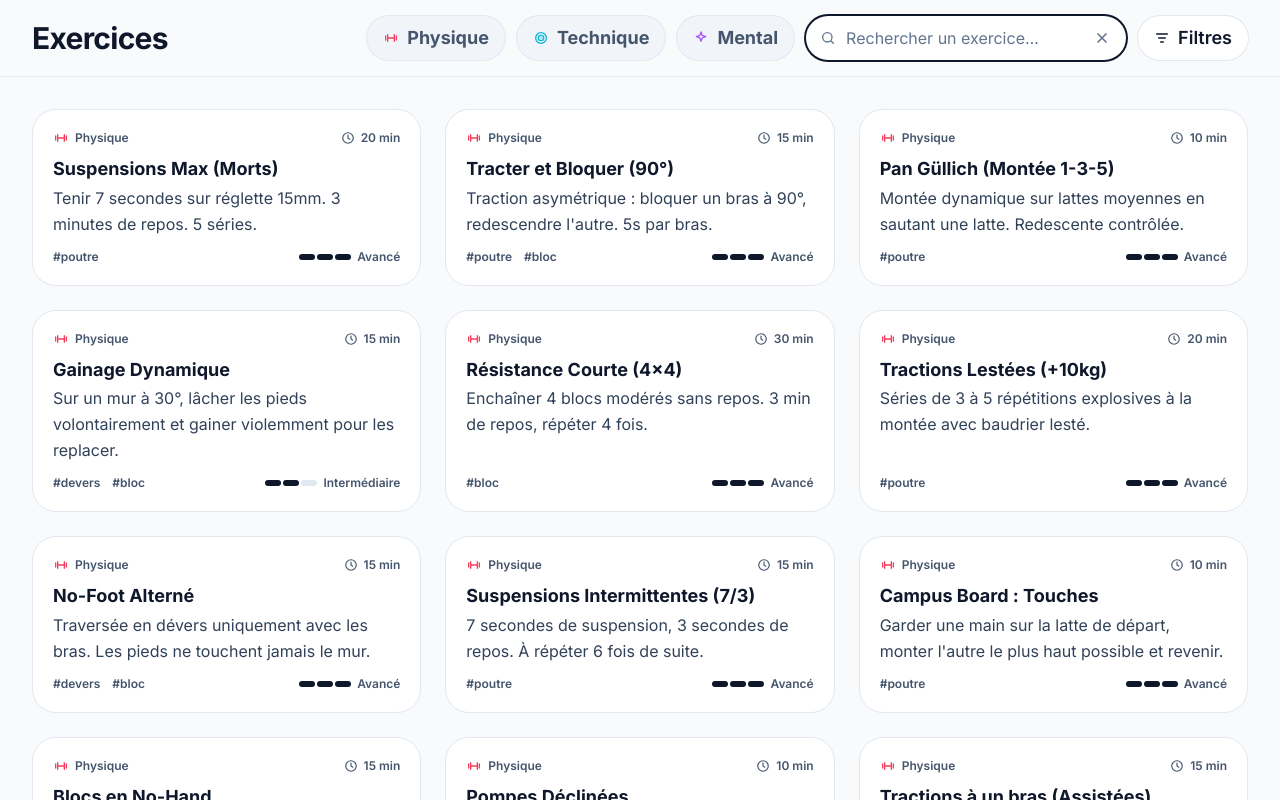
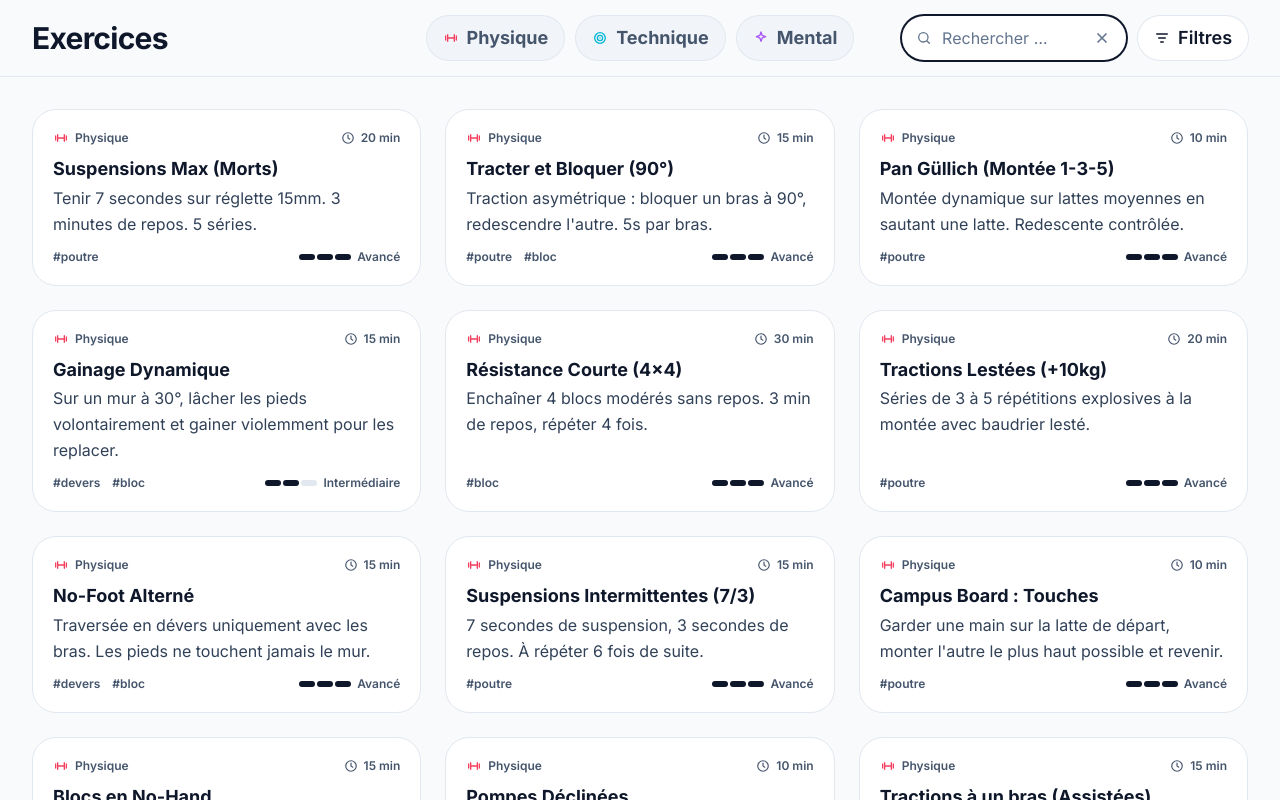
Before and after one commit to PHBasin/ascendbox, a Vue app: page / in a window 1280 px wide. Both pictures are taken after a click on the button "Rechercher un exercice". Shown: the top 800 px of the page. Built offline with nearby package versions, Linux system fonts and the light colour scheme.

Commit message:
fix: searchBar

```diff
--- a/src/components/HeaderToolbar.vue
+++ b/src/components/HeaderToolbar.vue
@@ -89,7 +89,7 @@ const chips = computed<Chip[]>(() => [
         class="flex items-center gap-2 sm:gap-3 lg:flex-1 lg:justify-end"
         :class="searchOpen ? 'flex-1 sm:flex-none' : ''"
       >
-        <!-- Search: magnifier ⇄ field (capped sm:w-80 from sm). -->
+        <!-- Search: magnifier ⇄ field (capped sm:w-56 from sm). -->
         <div class="flex" :class="searchOpen ? 'flex-1 sm:flex-none' : ''">
           <button
             v-if="!searchOpen"
@@ -114,7 +114,7 @@ const chips = computed<Chip[]>(() => [
             </svg>
           </button>
 
-          <div v-else class="relative w-full sm:w-80">
+          <div v-else class="relative w-full sm:w-56">
             <svg
               class="absolute left-3.5 top-1/2 -translate-y-1/2 w-4 h-4 text-slate-500 dark:text-slate-400"
               viewBox="0 0 24 24"
@@ -132,7 +132,7 @@ const chips = computed<Chip[]>(() => [
               ref="searchInput"
               v-model="searchQuery"
               type="search"
-              placeholder="Rechercher un exercice…"
+              placeholder="Rechercher …"
               aria-label="Rechercher un exercice"
               class="w-full pl-10 pr-11 min-h-11 rounded-full ring-1 ring-slate-200 dark:ring-slate-700 bg-white dark:bg-slate-800 text-slate-900 dark:text-slate-50 placeholder:text-slate-500 dark:placeholder:text-slate-400 focus:outline-none focus:ring-2 focus:ring-slate-900 dark:focus:ring-slate-50"
               @keydown.escape="closeSearch"
```
